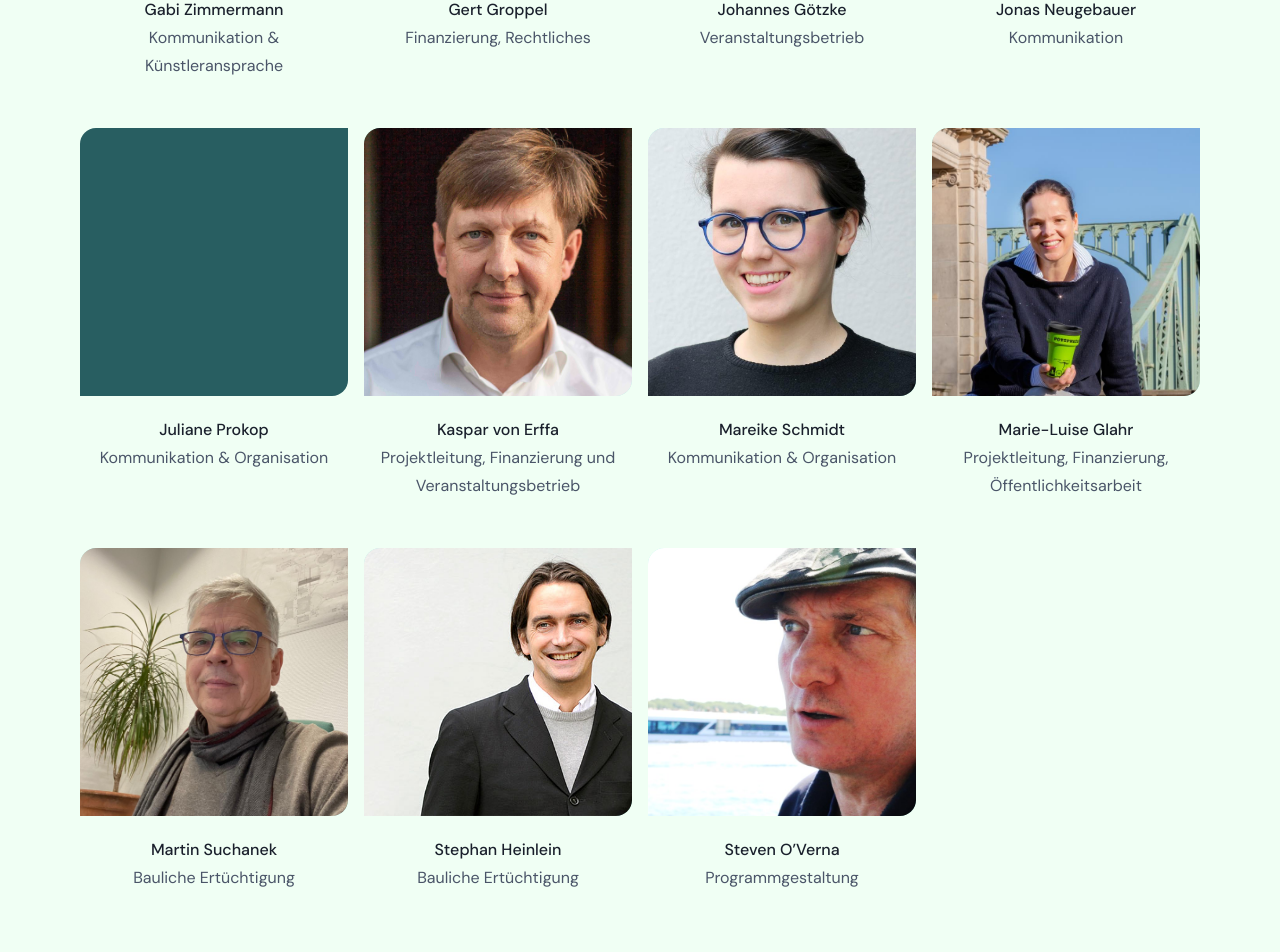
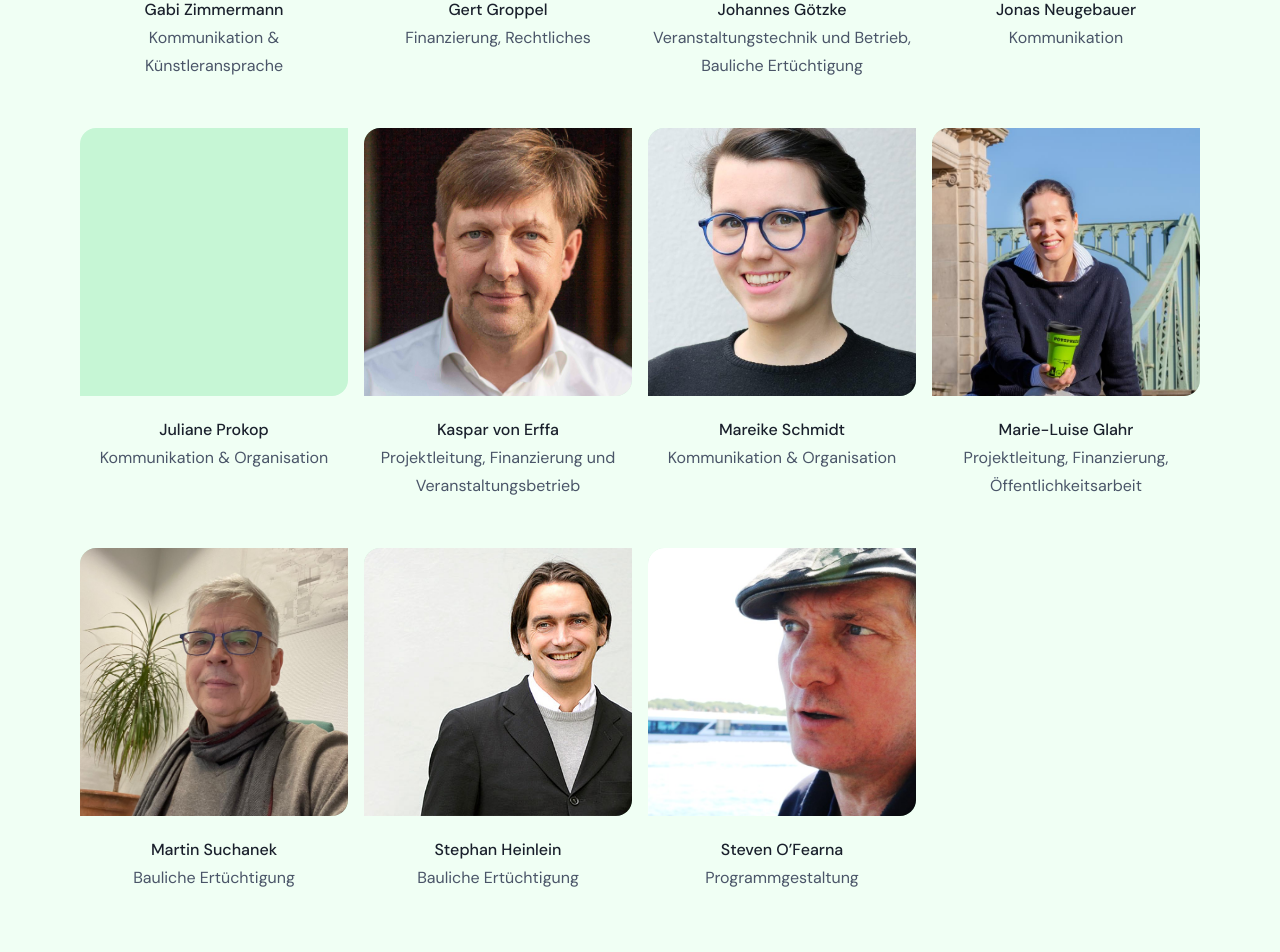
Before and after one commit to potsdamer-buergerstiftung/inselbuehne, a Next.js app: page /ueber-uns in a window 1280 px wide. Shown: the part 980-1932 px from the top of the page. Built offline with nearby package versions, Linux system fonts and the light colour scheme.

Commit message:
fix name of members add modal with detailed information

```diff
--- a/pages/ueber-uns.tsx
+++ b/pages/ueber-uns.tsx
@@ -7,11 +7,19 @@ import {
   Text,
   AspectRatio,
   Button,
+  Modal,
+  ModalOverlay,
+  ModalContent,
+  ModalHeader,
+  ModalBody,
+  ModalCloseButton,
+  useDisclosure,
 } from "@chakra-ui/react";
 import Layout from "../components/Layout";
 import Title from "../components/Title";
 import Image from "next/image";
 import NextLink from "next/link";
+import React from "react";
 
 interface TeamMember {
   name: string;
@@ -24,65 +32,66 @@ const team: TeamMember[] = [
   {
     name: "Kaspar von Erffa",
     role: "Projektleitung, Finanzierung und Veranstaltungsbetrieb",
-    details: "",
+    details:
+      "Kaspar von Erffa, freier Theaterregisseur, u.a. Leiter des Integrationstheaters „Sanssouci avec Shakespeare“. Er hat die Fäden des Projekts in der Hand und kümmert sich insbesondere um die Planung des zukünftigen Veranstaltungsbetriebs, Programmgestaltung, und die dafür notwendigen Förderanträge/Finanzierung.",
     image: "kaspar-von-erffa.jpg",
   },
   {
     name: "Marie-Luise Glahr",
     role: "Projektleitung, Finanzierung, Öffentlichkeitsarbeit",
-    details: "",
+    details:
+      "Marie-Luise Glahr ist Vorsitzende des Vorstands der Potsdamer Bürgerstiftung und schon seit Jahren ein Fan der Freilichtbühne als offene Spielstätte für Potsdams Bürgerinnen und Bürger. Seit 2014 wirbt die Bürgerstiftung beharrlich hinter den Kulissen dafür, zuerst beim KIS und dann bei der Stadt Potsdam, dass die Freilichtbühne als wertvoller Begegnungs- und Traditionsort wiederbelebt werden sollte…",
     image: "marie-luise-glahr.jpg",
   },
   {
     name: "Gert Groppel",
     role: "Finanzierung, Rechtliches",
-    details: "",
     image: "gert-groppel.jpg",
   },
   {
     name: "Stephan Heinlein",
     role: "Bauliche Ertüchtigung",
-    details: "",
+    details:
+      "Stephan Heinlein, Architekt, ist derjenige, der die bauliche Instandsetzung plant. Dabei geht es um die Fragen von baulichen und betrieblichen Genehmigungen, Herstellung der Verkehrssicherheit, konkrete Maßnahmen vor Ort…",
     image: "stephan-heinlein.jpg",
   },
   {
-    name: "Steven O’Verna",
+    name: "Steven O’Fearna",
     role: "Programmgestaltung",
-    details: "",
-    image: "steven-overna.jpg",
+    details:
+      "Steven O’Fearna, organisiert mit seinem Team von „tanguito“ Tangokultur in Potsdam. Seit März 2020 ist  kaum noch was möglich. Die Inselbühne ist eine großartige Chance, einen Ort mit zu schaffen, wo  auch getanzt werden kann. „Tanguito“ bringt eine Tanzfläche mit, Tango-DJs und Erfahrung bei der Organisation von Tanzveranstaltungen. Mit Tango wollen wir gerne dabei sein wenn die Inselbühne zum Leben erwacht.",
+    image: "steven-ofearna.jpg",
   },
   {
     name: "Gabi Zimmermann",
     role: "Kommunikation & Künstleransprache",
-    details: "",
+    details:
+      "Gabi Zimmermann, hatte viele Jahre eine Musikschule im Holländer Viertel, mit der sie heute in Werder ist. Als Betreiberin einer „Kulturgarage“ mit Live-Auftritten und gut vernetzt in Potsdams Kulturszene, trägt sie dazu bei, in Potsdam wieder einen öffentlichen Ort für Gesang und Musik herzustellen, indem sie für das Projekt wirbt und sowohl Menschen anspricht, die die Bühnen nutzen wollen und solche, die bereit sind, für deren Erhalt zu spenden.",
     image: "gabi-zimmermann.jpg",
   },
   {
     name: "Mareike Schmidt",
     role: "Kommunikation & Organisation",
-    details: "",
     image: "mareike-schmidt.jpg",
   },
   {
     name: "Johannes Götzke",
-    role: "Veranstaltungsbetrieb",
-    details: "",
+    role: "Veranstaltungstechnik und Betrieb, Bauliche Ertüchtigung",
+    details:
+      "Johannes Götzke, Ingenieur für Veranstaltungstechnik, bringt sein geballtes Know-How im Bereich Technik, Sicherheit, Brand- und Lärmschutz, Auflagen, Konzeption von Events und Veranstaltungsorten mit ein.",
   },
   {
     name: "Juliane Prokop",
     role: "Kommunikation & Organisation",
-    details: "",
   },
   {
     name: "Martin Suchanek",
     role: "Bauliche Ertüchtigung",
-    details: "",
     image: "martin-suchanek.jpg",
   },
   {
     name: "Jonas Neugebauer",
     role: "Kommunikation",
-    details: "",
   },
 ];
 
@@ -98,7 +107,61 @@ function sortByName(a: TeamMember, b: TeamMember) {
   return 0;
 }
 
-export default function AboutUst() {
+interface TeamMemberItemProps {
+  member: TeamMember;
+}
+
+function TeamMemberItem(props: TeamMemberItemProps) {
+  const { member } = props;
+  const { isOpen, onOpen, onClose } = useDisclosure();
+
+  return (
+    <>
+      <AspectRatio
+        mb="5"
+        ratio={1 / 1}
+        rounded="lg"
+        onClick={member.details ? onOpen : null}
+        _hover={{ cursor: member.details ? "pointer" : "auto" }}
+      >
+        {member.image ? (
+          <Box rounded="lg" background="green.100">
+            <Image
+              src={`/team/${member.image}`}
+              alt={`Bild von ${member.name}`}
+              objectFit="cover"
+              layout="fill"
+              quality={50}
+              sizes="300px"
+            />
+          </Box>
+        ) : (
+          <Box background="green.100" rounded="lg"></Box>
+        )}
+      </AspectRatio>
+      <Text align="center" fontWeight={500}>
+        {member.name}
+      </Text>
+      <Text align="center" color="gray.600">
+        {member.role}
+      </Text>
+      {member.details && (
+        <Modal isOpen={isOpen} onClose={onClose} size="xl" isCentered>
+          <ModalOverlay />
+          <ModalContent>
+            <ModalHeader>{member.name}</ModalHeader>
+            <ModalCloseButton />
+            <ModalBody>
+              <Text mb="6">{member.details}</Text>
+            </ModalBody>
+          </ModalContent>
+        </Modal>
+      )}
+    </>
+  );
+}
+
+export default function AboutUs() {
   return (
     <Layout title="Über uns" fluid>
       <Title
@@ -117,28 +180,7 @@ export default function AboutUst() {
                 colSpan={{ base: 12, sm: 6, md: 4, lg: 3 }}
                 key={member.name}
               >
-                <AspectRatio mb="5" ratio={1 / 1} rounded="lg">
-                  {member.image ? (
-                    <Box rounded="lg" background="teal.100">
-                      <Image
-                        src={`/team/${member.image}`}
-                        alt={`Bild von ${member.name}`}
-                        objectFit="cover"
-                        layout="fill"
-                        quality={50}
-                        sizes="300px"
-                      />
-                    </Box>
-                  ) : (
-                    <Box background="teal.700" rounded="lg"></Box>
-                  )}
-                </AspectRatio>
-                <Text align="center" fontWeight={500}>
-                  {member.name}
-                </Text>
-                <Text align="center" color="gray.600">
-                  {member.role}
-                </Text>
+                <TeamMemberItem member={member} />
               </GridItem>
             ))}
           </Grid>
```
Also changed, not shown: public/team/steven-ofearna.jpg (renamed from public/team/steven-overna.jpg).
